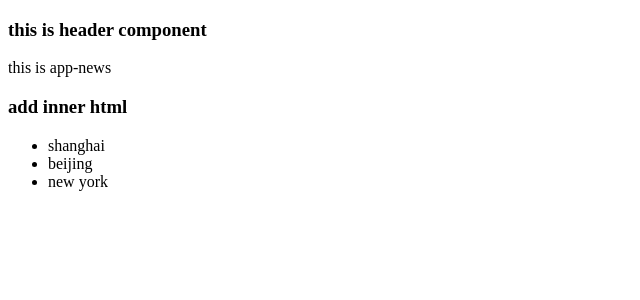
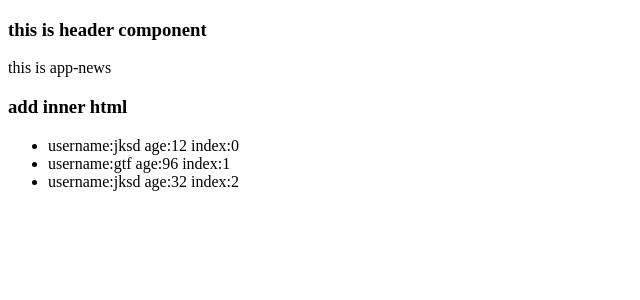
Before and after one commit to Novak12/angular-learning, an Angular app in the folder src/ng-app/: page / in a window 1280 px wide. Shown: the top 300 px of the page, without its empty margins (0-640 px from the left). Built offline with nearby package versions, Linux system fonts and the light colour scheme.

Commit message:
add user service

```diff
--- a/src/ng-app/src/app/app.module.ts
+++ b/src/ng-app/src/app/app.module.ts
@@ -4,6 +4,7 @@ import { NgModule } from '@angular/core';
 import { AppComponent } from './app.component';
 import { NewsComponent } from './components/news/news.component';
 import { HeaderComponent } from './components/header/header.component';
+import { UserService } from "./service/user.service";
 
 @NgModule({
   declarations: [
@@ -14,7 +15,7 @@ import { HeaderComponent } from './components/header/header.component';
   imports: [
     BrowserModule
   ],
-  providers: [],
+  providers: [UserService],
   bootstrap: [AppComponent]
 })
 export class AppModule { }
--- a/src/ng-app/src/app/components/news/news.component.html
+++ b/src/ng-app/src/app/components/news/news.component.html
@@ -6,8 +6,8 @@
 </div>
 <div>
   <ul>
-    <li *ngFor="let item of cities">
-      {{item}}
+    <li *ngFor="let item of users; index as i">
+      username:{{item.username}}  age:{{item.age}}  index:{{i}}
     </li>
   </ul>
 </div>
--- a/src/ng-app/src/app/components/news/news.component.ts
+++ b/src/ng-app/src/app/components/news/news.component.ts
@@ -1,5 +1,7 @@
 import { Component, OnInit } from '@angular/core';
 import { Message } from '@angular/compiler/src/i18n/i18n_ast';
+import { UserService } from "../../service/user.service";
+import { User } from "../../../model/user.model";
 
 @Component({
   selector: 'app-news',
@@ -14,12 +16,15 @@ export class NewsComponent implements OnInit {
   protected address: string;//只能在该类及子类中使用
   Message: string = 'hello';
   public cities: any[]
-  constructor() {
+  public users:User[];
+
+  constructor(uservice: UserService) {
     this.address = 'shanghai';
     this.name = 'jonny';
     this.Message = '<h3>add inner html</h3>';
+    this.cities = ['shanghai', 'beijing', 'new york'];
+    this.users=uservice.getUsers();
 
-    this.cities = ['shanghai', 'beijing', 'new york'];
   }
 
   ngOnInit() {
--- /dev/null
+++ b/src/ng-app/src/app/service/user.service.ts
@@ -0,0 +1,19 @@
+import { Injectable } from '@angular/core';
+import { User } from "../../model/user.model";
+
+@Injectable({
+  providedIn: 'root'
+})
+export class UserService {
+
+  constructor() { }
+
+  getUsers() {
+    let users: User[] = [
+      { username: "jksd", email: '123@234.com', age: 12 },
+      { username: "gtf", email: '9k8k@234.com', age: 96 },
+      { username: "jksd", email: '5th6@234.com', age: 32 }
+    ];
+    return users;
+  }
+}
--- /dev/null
+++ b/src/ng-app/src/model/user.model.ts
@@ -0,0 +1,5 @@
+export interface User{
+    username:string;
+    email:string;
+    age:number;
+}
```
Also changed, not shown: 1 other file (tests, documents, lock files or other folders).
